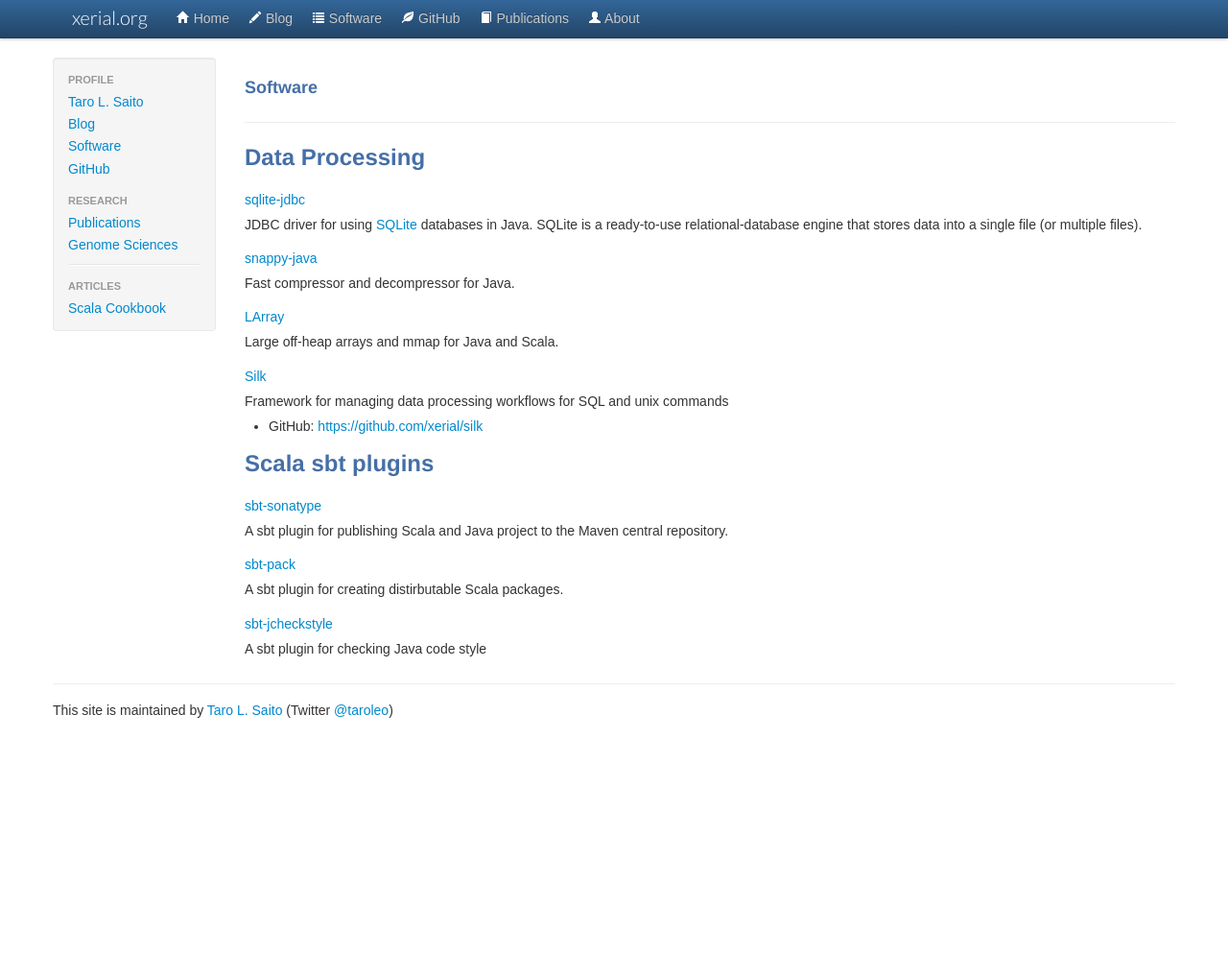
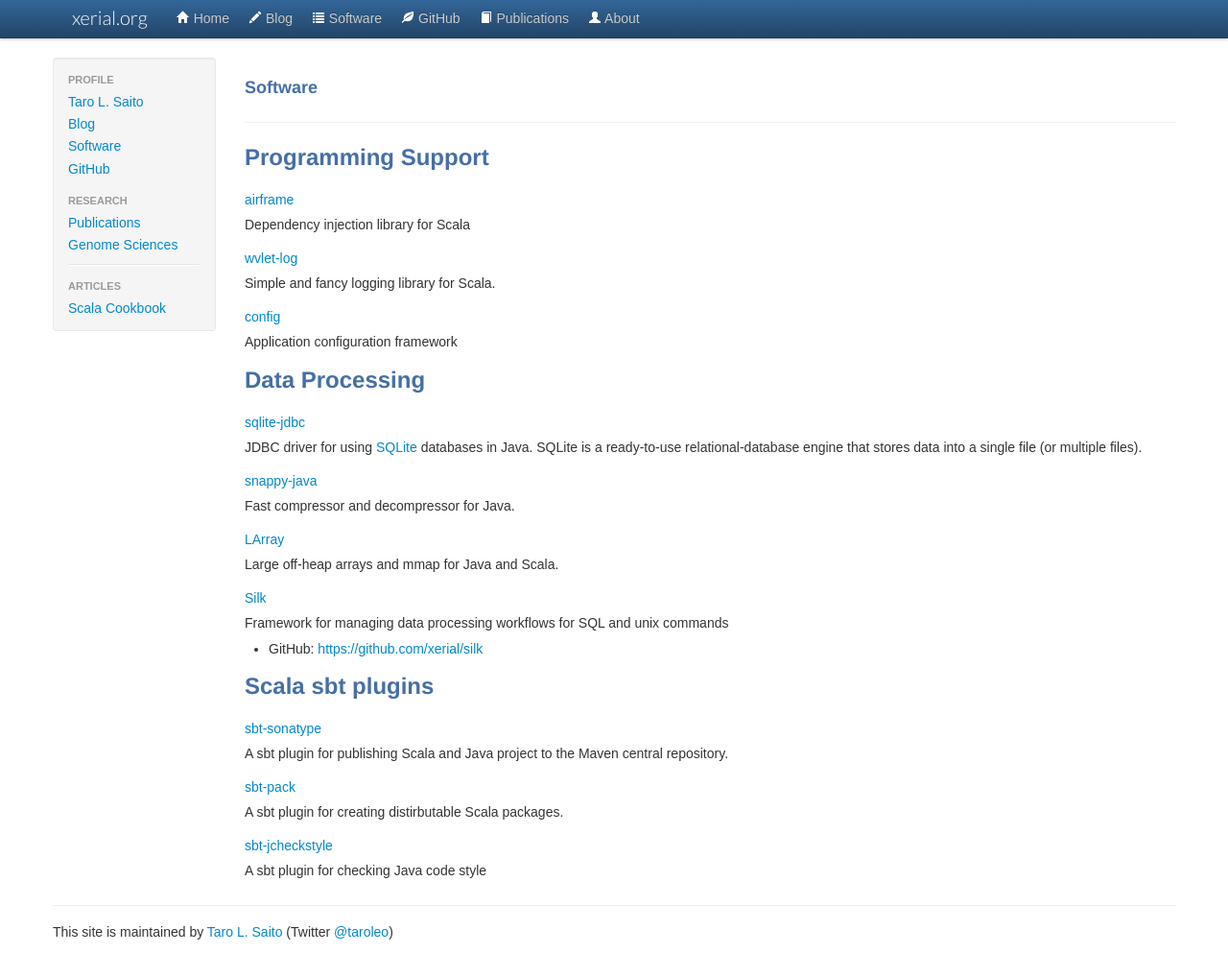
Before and after one commit to xerial/xerial.github.com, a Jekyll site: the page built from software.md, in a window 1280 px wide and 1030 px high. Shown: the top 1018 px of the window at 96% size. Built offline with Jekyll 4.4.1, drawn with Linux system fonts in a browser that asks for light colours; Markdown is read by kramdown in place of the engine named in the settings.

Commit message:
Update software.md

```diff
--- a/software.md
+++ b/software.md
@@ -3,6 +3,17 @@ layout: page
 title: Software
 category : software
 ---
+
+## Programming Support
+
+### [airframe](http://wvlet.org/airframe)
+Dependency injection library for Scala
+
+### [wvlet-log](https://github.com/wvlet/log)
+Simple and fancy logging library for Scala.
+
+### [config](https://github.com/wvlet/config)
+Application configuration framework
 
 ## Data Processing
 
```
